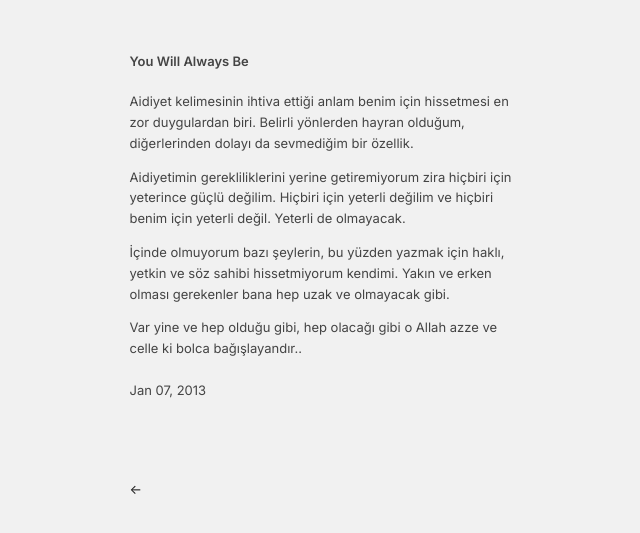
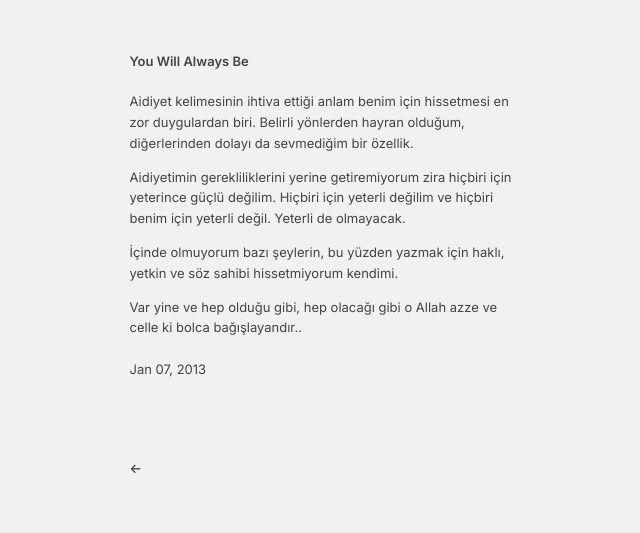
Before and after one commit to hayriartar/hayriartar.github.io, a Jekyll site: the page built from _posts/2013-01-07-youwill.md, in a window 1280 px wide. Shown: the top 533 px of the page, without its empty margins (303-943 px from the left). Built offline with Jekyll 4.4.1, drawn with Linux system fonts in a browser that asks for light colours.

```diff
--- a/_posts/2013-01-07-youwill.md
+++ b/_posts/2013-01-07-youwill.md
@@ -11,7 +11,6 @@
 
 
 İçinde olmuyorum bazı şeylerin, bu yüzden yazmak için haklı, yetkin ve söz sahibi hissetmiyorum kendimi.
-Yakın ve erken olması gerekenler bana hep uzak ve olmayacak gibi.
 
 
 Var yine ve hep olduğu gibi, hep olacağı gibi o Allah azze ve celle ki bolca bağışlayandır..
```
